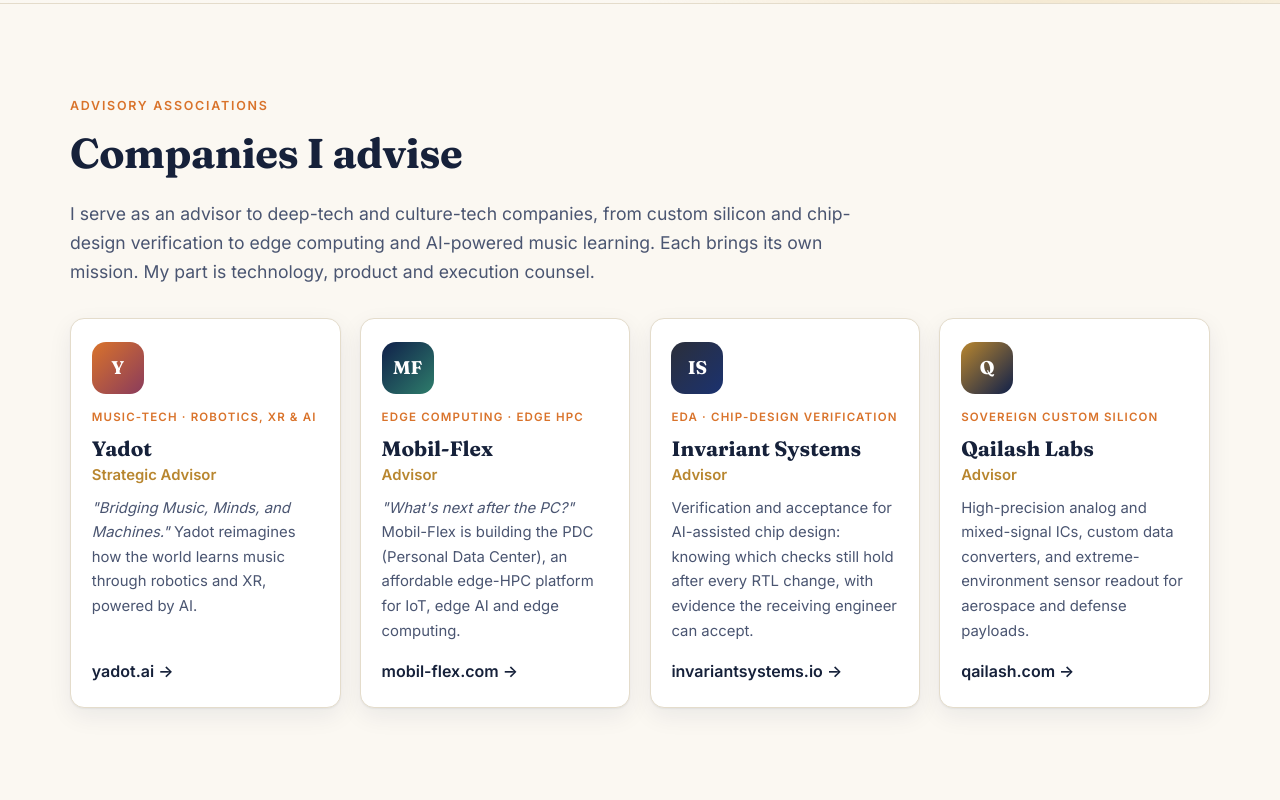
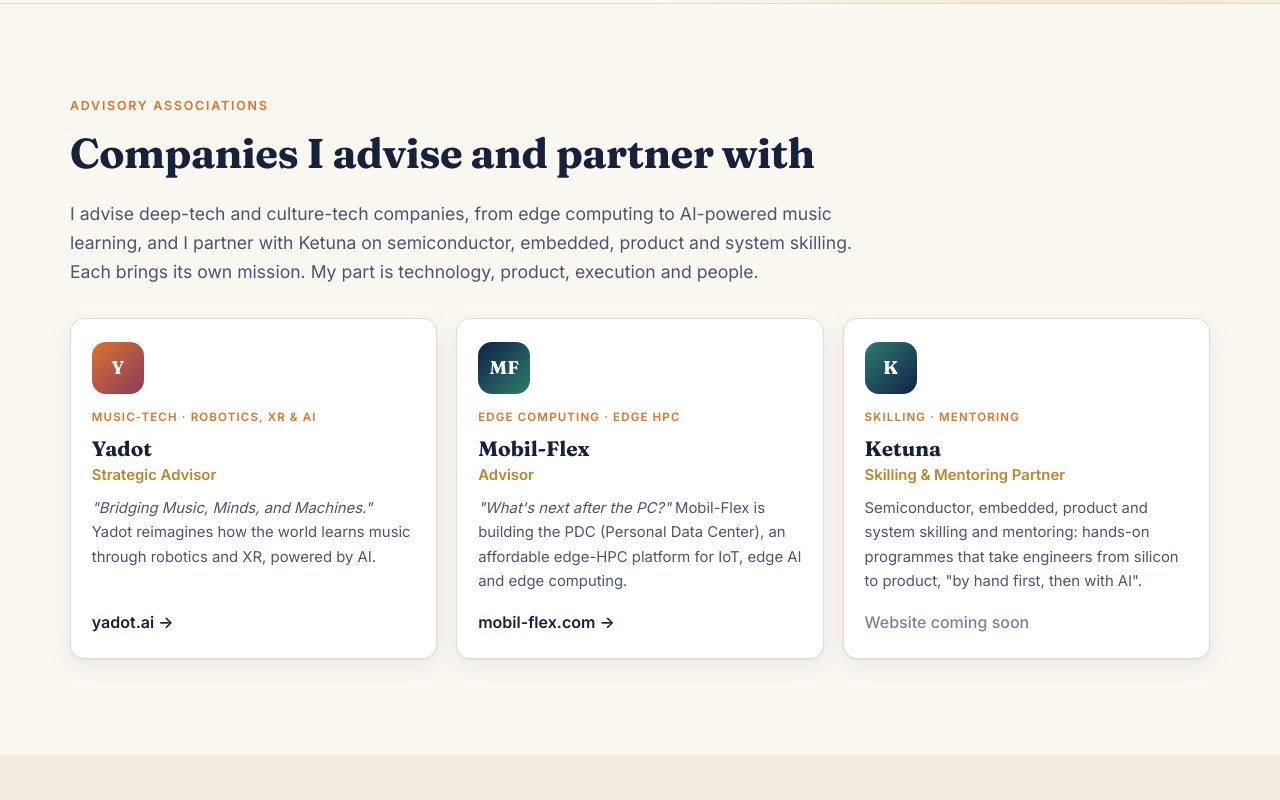
Before and after one commit to swap111/profile, a plain HTML site: page advisory.html in a window 1280 px wide. Shown: the part 340-1140 px from the top of the page. Drawn offline with Linux system fonts and the light colour scheme.

Commit message:
Ketuna as skilling & mentoring partner; remove Qailash and Invariant; menu 'Silicon & Systems'
Authored by Swapnil

```diff
--- a/advisory.html
+++ b/advisory.html
@@ -4,9 +4,9 @@
 <meta charset="utf-8">
 <meta name="viewport" content="width=device-width, initial-scale=1">
 <title>Advisory · SwapnaLoka · Swapnil Sapre</title>
-<meta name="description" content="Swapnil Sapre advises Yadot, Mobil-Flex, Invariant Systems and Qailash Labs, and offers semiconductor, embedded and system engineering, operations, soft-skills and production-skilling support.">
+<meta name="description" content="Swapnil Sapre advises Yadot and Mobil-Flex, is the skilling and mentoring partner of Ketuna, and offers semiconductor, embedded and system engineering, operations, soft-skills and production-skilling support.">
 <meta property="og:title" content="Advisory · SwapnaLoka · Swapnil Sapre">
-<meta property="og:description" content="Swapnil Sapre advises Yadot, Mobil-Flex, Invariant Systems and Qailash Labs, and offers semiconductor, embedded and system engineering, operations, soft-skills and production-skilling support.">
+<meta property="og:description" content="Swapnil Sapre advises Yadot and Mobil-Flex, is the skilling and mentoring partner of Ketuna, and offers semiconductor, embedded and system engineering, operations, soft-skills and production-skilling support.">
 <meta property="og:image" content="https://swap111.github.io/profile/assets/img/share.jpg">
 <meta property="og:url" content="https://swap111.github.io/profile/advisory.html">
 <meta name="twitter:card" content="summary_large_image">
@@ -31,7 +31,7 @@
     </button>
     <nav id="menu" class="nav__menu">
       <a href="index.html">Home</a>
-      <a href="silicon.html">Silicon</a>
+      <a href="silicon.html">Silicon &amp; Systems</a>
       <a href="advisory.html" aria-current="page">Advisory</a>
       <a href="ventures.html">Ventures</a>
       <a href="writing.html">Writing &amp; Poetry</a>
@@ -54,8 +54,8 @@
 <section id="associations" class="section">
   <div class="wrap">
     <p class="eyebrow">Advisory associations</p>
-    <h2>Companies I advise</h2>
-    <p class="section__lead">I serve as an advisor to deep-tech and culture-tech companies, from custom silicon and chip-design verification to edge computing and AI-powered music learning. Each brings its own mission. My part is technology, product and execution counsel.</p>
+    <h2>Companies I advise and partner with</h2>
+    <p class="section__lead">I advise deep-tech and culture-tech companies, from edge computing to AI-powered music learning, and I partner with Ketuna on semiconductor, embedded, product and system skilling. Each brings its own mission. My part is technology, product, execution and people.</p>
     <div class="assoc">
       <a class="assoc__card" href="https://yadot.ai/" target="_blank" rel="noopener">
         <span class="assoc__mono assoc__mono--yadot" aria-hidden="true">Y</span>
@@ -73,22 +73,14 @@
         <p><em>"What's next after the PC?"</em> Mobil-Flex is building the PDC (Personal Data Center), an affordable edge-HPC platform for IoT, edge AI and edge computing.</p>
         <span class="card__link">mobil-flex.com →</span>
       </a>
-      <a class="assoc__card" href="https://invariantsystems.io/" target="_blank" rel="noopener">
-        <span class="assoc__mono assoc__mono--inv" aria-hidden="true">IS</span>
-        <span class="card__tag">EDA · Chip-design verification</span>
-        <h3>Invariant Systems</h3>
-        <p class="assoc__role">Advisor</p>
-        <p>Verification and acceptance for AI-assisted chip design: knowing which checks still hold after every RTL change, with evidence the receiving engineer can accept.</p>
-        <span class="card__link">invariantsystems.io →</span>
-      </a>
-      <a class="assoc__card" href="https://qailash.com/" target="_blank" rel="noopener">
-        <span class="assoc__mono assoc__mono--q" aria-hidden="true">Q</span>
-        <span class="card__tag">Sovereign custom silicon</span>
-        <h3>Qailash Labs</h3>
-        <p class="assoc__role">Advisor</p>
-        <p>High-precision analog and mixed-signal ICs, custom data converters, and extreme-environment sensor readout for aerospace and defense payloads.</p>
-        <span class="card__link">qailash.com →</span>
-      </a>
+      <div class="assoc__card">
+        <span class="assoc__mono assoc__mono--ket" aria-hidden="true">K</span>
+        <span class="card__tag">Skilling · Mentoring</span>
+        <h3>Ketuna</h3>
+        <p class="assoc__role">Skilling &amp; Mentoring Partner</p>
+        <p>Semiconductor, embedded, product and system skilling and mentoring: hands-on programmes that take engineers from silicon to product, "by hand first, then with AI".</p>
+        <span class="card__link card__link--muted">Website coming soon</span>
+      </div>
     </div>
   </div>
 </section>
@@ -144,7 +136,6 @@
           <li>Product prototyping and early FPGA work with clear PPA trade-offs</li>
           <li>Chip development, tape-out readiness and production operations</li>
           <li>Edge-AI silicon and platform strategy, SDK-first thinking</li>
-          <li>Extreme-environment microelectronics, such as cryogenic readout ICs</li>
         </ul>
       </article>
       <article class="card card--line">
@@ -201,7 +192,7 @@
     <img src="assets/img/swapnaloka_logo.png" alt="SwapnaLoka logo" width="96" height="96">
     <p><b>SwapnaLoka</b> · the world of dreams, built one swara and one silicon gate at a time.</p>
     <nav class="foot__links" aria-label="Footer">
-      <a href="index.html">Home</a><a href="silicon.html">Silicon</a><a href="advisory.html">Advisory</a>
+      <a href="index.html">Home</a><a href="silicon.html">Silicon &amp; Systems</a><a href="advisory.html">Advisory</a>
       <a href="ventures.html">Ventures</a><a href="writing.html">Writing &amp; Poetry</a><a href="music.html">Music &amp; Arts</a>
     </nav>
     <p class="foot__social">
--- a/assets/css/style.css
+++ b/assets/css/style.css
@@ -242,14 +242,6 @@ blockquote {
   .skills { grid-template-columns: repeat(2, 1fr); }
 }
 @media (max-width: 860px) {
-  .nav__toggle { display: block; }
-  .nav__menu {
-    position: absolute; top: 64px; left: 0; right: 0; flex-direction: column; align-items: stretch; gap: 0;
-    background: var(--bg); border-bottom: 1px solid var(--line); padding: .5rem 16px 1rem; display: none;
-  }
-  .nav__menu.open { display: flex; }
-  .nav__menu a { padding: .7rem 0; }
-  .nav__menu .btn { justify-content: center; margin-top: .5rem; }
   .hero__in, .grid-2, #music .grid-2, .edu { grid-template-columns: 1fr; }
   .hero__photo { order: -1; width: min(260px, 70%); }
   .stats { grid-template-columns: repeat(2, 1fr); }
@@ -431,7 +423,7 @@ blockquote {
 .explore a:hover { transform: translateY(-4px); color: var(--ink); }
 .explore h3 { font-size: 1.08rem; margin: .1rem 0 .4rem; }
 .explore p { font-size: .9rem; color: var(--ink-soft); margin: 0 0 .9rem; }
-.assoc { display: grid; grid-template-columns: repeat(4, 1fr); gap: 1.2rem; }
+.assoc { display: grid; grid-template-columns: repeat(3, 1fr); gap: 1.2rem; }
 .assoc__card { position: relative; display: flex; flex-direction: column; text-decoration: none; color: var(--ink); background: var(--surface);
   border: 1px solid var(--line); border-radius: var(--radius); padding: 1.4rem 1.3rem; box-shadow: var(--shadow); transition: transform .2s, box-shadow .2s; }
 .assoc__card:hover { transform: translateY(-4px); color: var(--ink); box-shadow: 0 16px 34px rgba(16,32,74,.16); }
@@ -452,3 +444,19 @@ blockquote {
 @media (max-width: 1100px) { .explore { grid-template-columns: repeat(3, 1fr); } .assoc { grid-template-columns: repeat(2, 1fr); } }
 @media (max-width: 760px) { .explore { grid-template-columns: repeat(2, 1fr); } }
 @media (max-width: 560px) { .explore, .assoc { grid-template-columns: 1fr; } }
+.assoc__mono--ket { background: linear-gradient(135deg, #2e7d6b, #10204a); }
+.card__link--muted { color: var(--muted); font-weight: 500; }
+
+/* menu: one line on wide screens, hamburger below 1040px */
+.nav__menu a { white-space: nowrap; }
+@media (max-width: 1040px) {
+  .nav__toggle { display: block; }
+  .nav__menu {
+    position: absolute; top: 64px; left: 0; right: 0; flex-direction: column; align-items: stretch; gap: 0;
+    background: var(--bg); border-bottom: 1px solid var(--line); padding: .5rem 16px 1rem; display: none;
+  }
+  .nav__menu.open { display: flex; }
+  .nav__menu a { padding: .7rem 0; }
+  .nav__menu .btn { justify-content: center; margin-top: .5rem; }
+  .nav__menu a[aria-current="page"]:not(.btn) { box-shadow: none; }
+}
```
Also changed, not shown: index.html (+5 -5 lines), music.html (+2 -2 lines), silicon.html (+6 -6 lines), ventures.html (+2 -2 lines), writing.html (+2 -2 lines), 4 other files.
